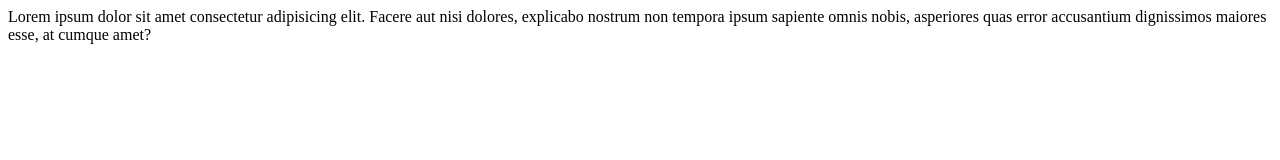
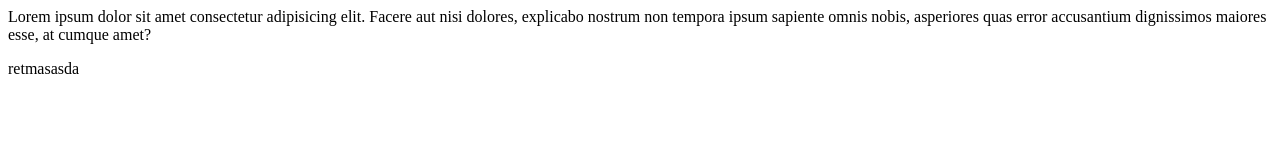
Before and after one commit to rentak1/git, a plain HTML site: page index.html in a window 1280 px wide. Drawn offline with Linux system fonts and the light colour scheme.

Commit message:
drugi commit

```diff
--- a/index.html
+++ b/index.html
@@ -8,5 +8,6 @@
 </head>
 <body>
     Lorem ipsum dolor sit amet consectetur adipisicing elit. Facere aut nisi dolores, explicabo nostrum non tempora ipsum sapiente omnis nobis, asperiores quas error accusantium dignissimos maiores esse, at cumque amet?
+    <p>retmasasda</p>
 </body>
 </html>
```
